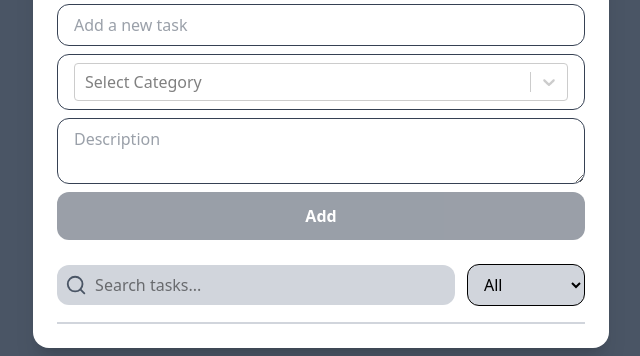
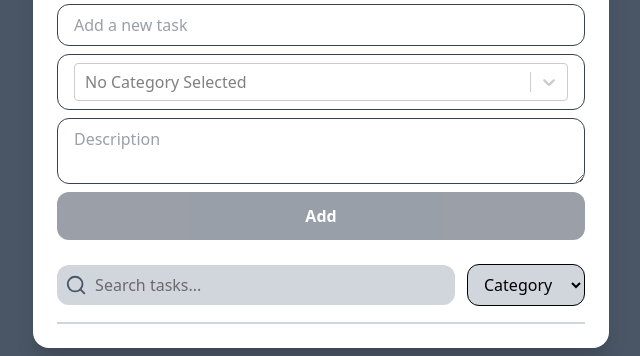
Before and after one commit to unnatisao-21office/To-Do-App, a React (Vite) app in the folder to-doapp/: page / in a window 1280 px wide. Shown: the part 124-480 px from the top of the page, without its empty margins (319-959 px from the left). Built offline with nearby package versions, Linux system fonts and the light colour scheme.

Commit message:
completed the changes

```diff
--- a/to-doapp/src/AddTask.jsx
+++ b/to-doapp/src/AddTask.jsx
@@ -27,7 +27,7 @@ function AddTask({ taskProps }) {
        value={selectedOption}
        onChange={handleChange}
        options={Options}
-       placeholder="Select Category"
+       placeholder="No Category Selected"
         className="flex-1 border rounded-xl px-4 py-2 text-gray-700"
       />
        <textarea
--- a/to-doapp/src/App.jsx
+++ b/to-doapp/src/App.jsx
@@ -37,6 +37,7 @@ function App() {
 
     setInput("");
     setDescription("");
+    setSelectedOption(null);
   }
   const filteredTasks = tasks.filter((task) =>
     {const matchesSearch = task.text.toLowerCase().includes(search.toLowerCase())
@@ -99,7 +100,7 @@ function App() {
             startEdit,
             editingDescription,
             setEditingDescription,
-          }}
+           }}
         />
       </div>
     </div>
--- a/to-doapp/src/ListComponent.jsx
+++ b/to-doapp/src/ListComponent.jsx
@@ -1,9 +1,10 @@
 import React from "react";
-import { Trash } from 'lucide-react';
-import { Pencil } from 'lucide-react';
-import { CircleCheckBig } from 'lucide-react';
-import { Save } from 'lucide-react';
-import { Ban } from 'lucide-react';
+import { Trash } from "lucide-react";
+import { Pencil } from "lucide-react";
+import { CircleCheckBig } from "lucide-react";
+import { Save } from "lucide-react";
+import { X } from "lucide-react";
+
 function ListComponent({ taskProps }) {
   const {
     tasks,
@@ -37,24 +38,36 @@ function ListComponent({ taskProps }) {
                   placeholder="Edit task"
                   className="flex-1 mr-2 px-3 py-1 bg-white text-gray-700 rounded-sm"
                 />
+
                 <textarea
                   value={editingDescription}
-                onChange={(e)=> setEditingDescription(e.target.value)}
+                  onChange={(e) => setEditingDescription(e.target.value)}
                   placeholder="Edit Description"
                   className="flex-1 px-3 py-1 mr-2 bg-white text-gray-700 rounded-sm mt-2"
                 />
               </div>
             ) : (
               <div>
-                <span className="font-medium  text-white break-words">
+                <div>
+
+                  <p className="font-semibold text-white break-words">
                     {task.text}
-                        </span>
+                  </p>
+
+
+                  {task.category && (
+                    <p className="mt-1 text-sm text-gray-300 italic">
+                      Category: {task.category}
+                    </p>
+                  )}
+
+
                   {task.description && (
-                            <p className="mt-1 text-sm text-gray-300">
+                    <p className="mt-1 text-sm text-gray-200">
                       {task.description}
                     </p>
                   )}
-
+                </div>
               </div>
             )}
 
@@ -67,14 +80,13 @@ function ListComponent({ taskProps }) {
                     className="px-4 py-3 font-bold bg-black text-gray-400 rounded-lg text-sm disabled:cursor-not-allowed disabled:opacity-30"
                   >
                     <Save />
-
                   </button>
 
                   <button
                     onClick={cancelEdit}
                     className="px-4 py-3 bg-black font-bold text-gray-400 rounded-lg text-sm"
                   >
-                    <Ban />
+                    <X />
                   </button>
                 </>
               ) : (
--- a/to-doapp/src/SeacrhComp.jsx
+++ b/to-doapp/src/SeacrhComp.jsx
@@ -22,7 +22,7 @@ function SearchComp({ taskProps }) {
         onChange={(e) => setCategory(e.target.value)}
         className="border rounded-xl px-3 w-32 py-2 bg-gray-300 text-black"
       >
-        <option value="All">All</option>
+        <option value="All">Category</option>
         <option value="Work">Work</option>
         <option value="Personal">Personal</option>
         <option value="Shopping">Shopping</option>
```
Lines whose indentation alone changed are shown as unchanged.
